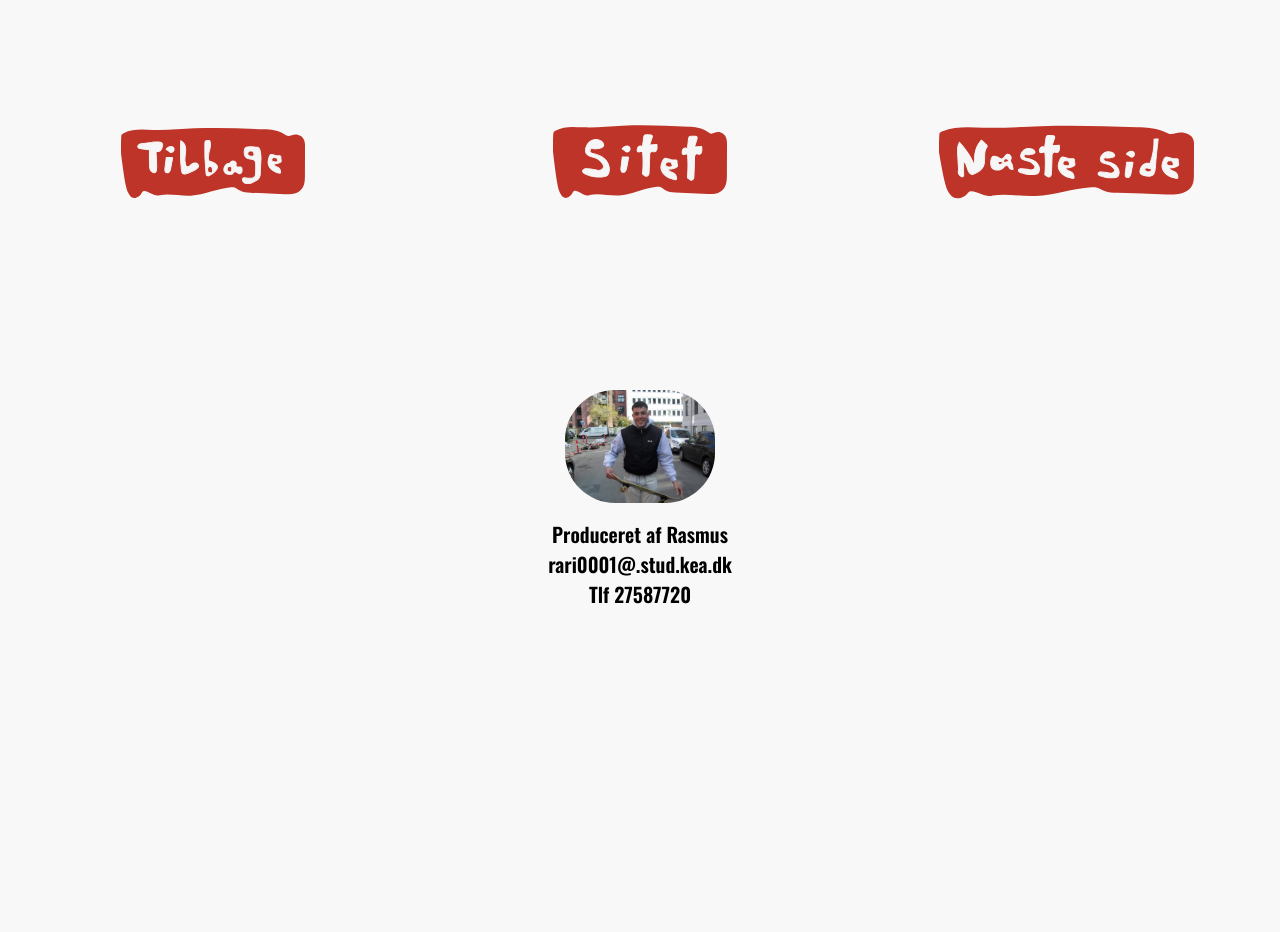
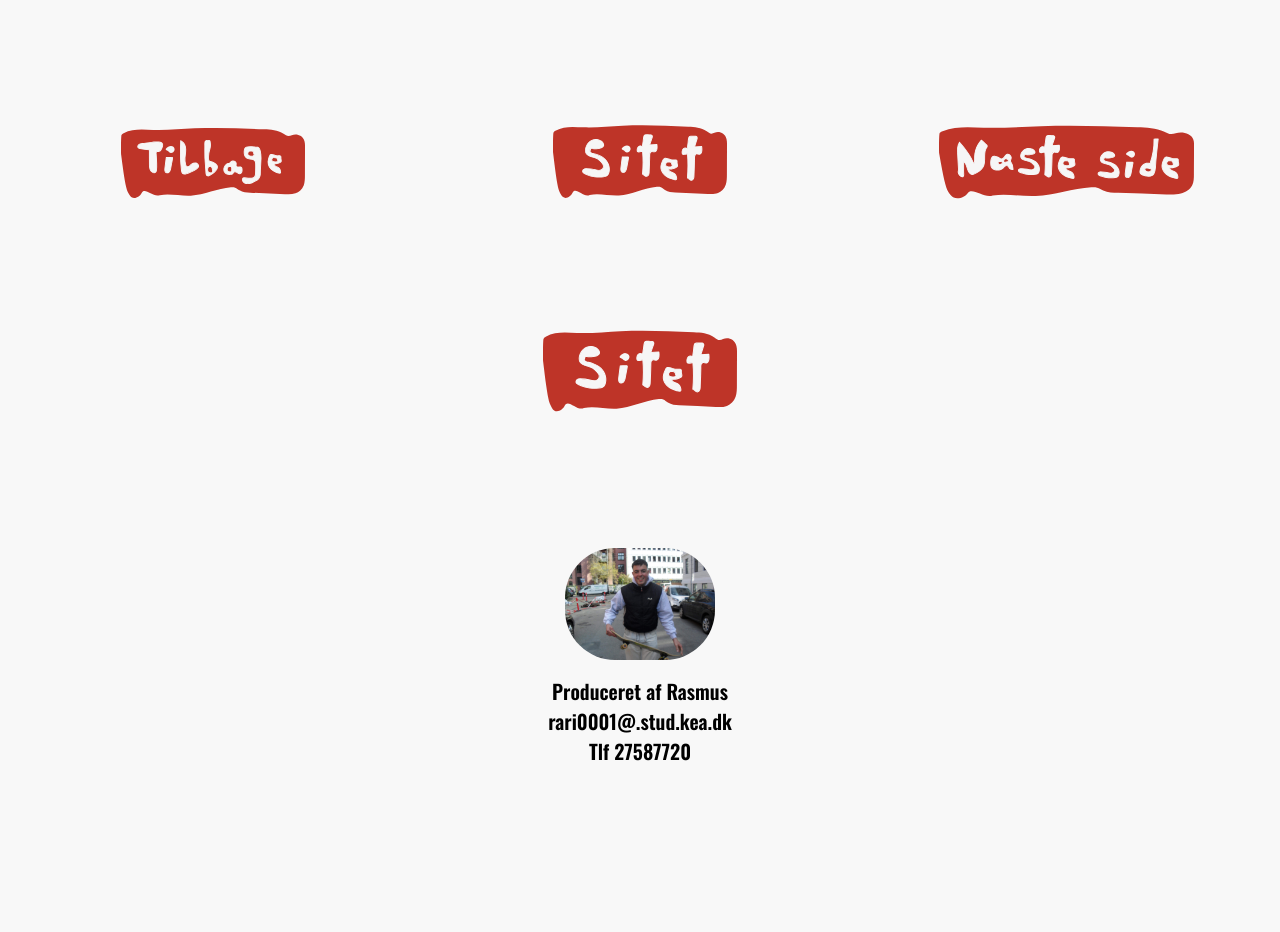
Before and after one commit to Rasmusminet/06_portifolio, a plain HTML site: page virkesomhedsite.html in a window 1280 px wide. Shown: the part 2509-3441 px from the top of the page. Before the commit the page ends 3128 px from the top, so only its background shows below. Drawn offline with nearby package versions, Linux system fonts and the light colour scheme.

Commit message:
ny bunkink

```diff
--- a/layout.css
+++ b/layout.css
@@ -255,4 +255,17 @@
   ul {
     margin-left: 3%;
   }
+  .bunkeri {
+    display: grid;
+    grid-template-columns: 1fr;
+    text-align: center;
+    margin-bottom: -35%;
+  }
+  .bunkeri img {
+    width: auto;
+    height: 15%;
+  }
+  .bunkingere:hover {
+    transform: scale(1.1);
+  }
 }
--- a/style.css
+++ b/style.css
@@ -242,3 +242,13 @@ video {
   max-width: 100%;
   height: auto;
 }
+.bunkeri {
+  display: grid;
+  grid-template-columns: 1fr;
+  text-align: center;
+  margin-bottom: -35%;
+}
+.bunkeri img {
+  width: auto;
+  height: 15%;
+}
--- a/virkesomhedsite.html
+++ b/virkesomhedsite.html
@@ -121,9 +121,14 @@
 
         <div class="bundinker">
             <a class="bunkinger" href="videosite.html"> <img src="img/tilbage.svg" alt="tilbage"></a>
-            <a class="bunkinger" href="http://minet25.dk/kea/02_web/02_emnesite/emnesite/"><img src="img/sitet.svg"
+            <a class="bunkinger" href="http://minet25.dk/kea/05_indhold/02_redesign/index.html"><img src="img/sitet.svg"
                     alt="site"></a>
+
             <a class="bunkinger" href="portfolio.html"><img src="img/næste.svg" alt="næste"></a>
+        </div>
+        <div class="bunkeri">
+            <a class="bunkingere" href=" https://eclectic-kheer-f1b185.netlify.app/"><img src="img/sitet.svg"
+                    alt="site"></a>
         </div>
 
     </main>
```
